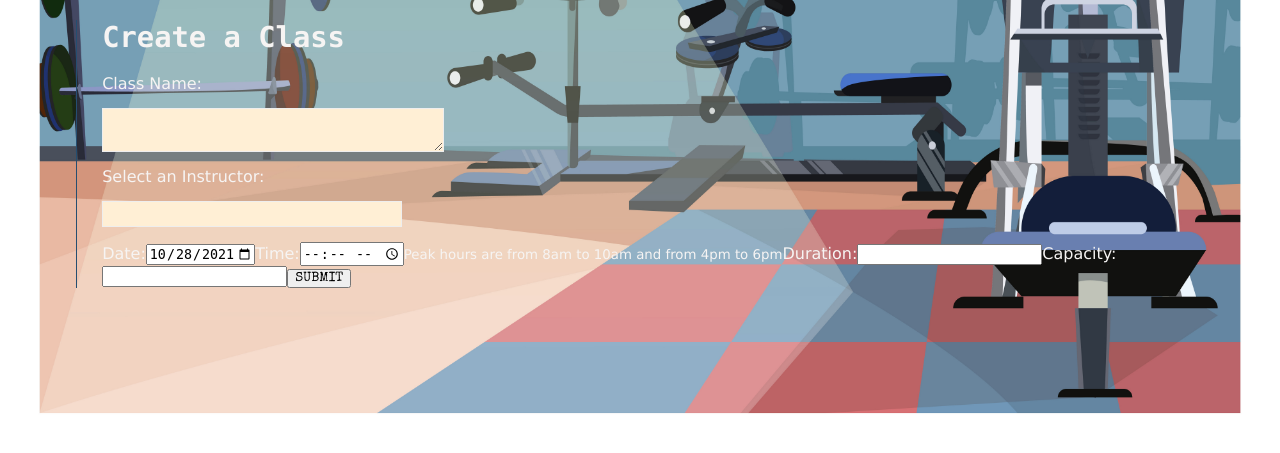
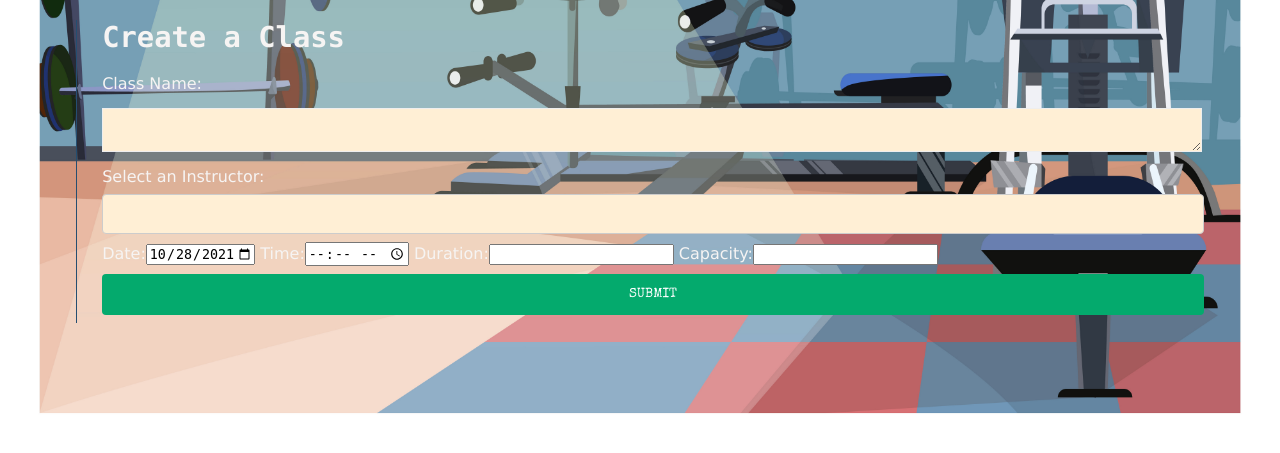
Before and after one commit to KieranShek/CodeGym_Flask_Full_Stack_Web_App, a Flask app: page /gym_classes/new in a window 1280 px wide. Shown: the part 319-772 px from the top of the page. Run offline with Flask 2, Linux system fonts and the light colour scheme; data that the repository does not hold is empty.

Commit message:
added spacing between input elements

```diff
--- a/static/css/forms.css
+++ b/static/css/forms.css
@@ -16,7 +16,7 @@ input[type="submit"] {
   }
 
   textarea {
-      width: 300px;
+      width: 96%;
       padding: 5px 35px 5px 5px;
       margin: 15px 0;
       font-size: 0.8em;
@@ -31,3 +31,15 @@ input[type="submit"] {
     outline-color: transparent;
     outline-style: none;
   }
+
+    /* Style the submit button */
+  input[type=submit] {
+    width: 100%;
+    background-color: #04AA6D;
+    color: white;
+    padding: 14px 20px;
+    margin: 8px 0;
+    border: none;
+    border-radius: 4px;
+    cursor: pointer;
+  }
--- a/static/css/style.css
+++ b/static/css/style.css
@@ -73,3 +73,31 @@ body {
     border-left: 1px solid #254E70;
     padding-left: 25px;
   }
+
+  /* Style inputs */
+  input[type=textarea], select {
+    width: 100%;
+    padding: 12px 20px;
+    margin: 8px 0;
+    display: inline-block;
+    border: 1px solid #ccc;
+    border-radius: 4px;
+    box-sizing: border-box;
+  }
+
+  /* Style the submit button */
+  /* input[type=submit] {
+    width: 100%;
+    background-color: #04AA6D;
+    color: white;
+    padding: 14px 20px;
+    margin: 8px 0;
+    border: none;
+    border-radius: 4px;
+    cursor: pointer;
+  } */
+
+  /* Add a background color to the submit button on mouse-over */
+  input[type=submit]:hover {
+    background-color: #45a049;
+  }
--- a/templates/gym_classes/new.html
+++ b/templates/gym_classes/new.html
@@ -4,7 +4,6 @@
 <h1>Create a Class</h1>
 
 <table>
-
 <form action="/gym_classes" method="post">
 
     <label for="class_name">Class Name:</label>
@@ -17,24 +16,22 @@
         {% endfor %}
       </select>
 
-    <label for="date">Date:</label>
+    <label for="date">              Date:</label>
     <input type="date" id="date" name="date"
            value="2021-10-28"
            min="2021-010-028" max="2022-10-28">
-
-    <label for="time">Time:</label>
+    <label for="time">              Time:</label>
     <input type="time" id="time" name="time"
           min="00:00" max="23:59" required>
-      <small>Peak hours are from 8am to 10am and from 4pm to 6pm</small>
 
-    <label for="duration">Duration:</label>
+
+    <label for="duration">                Duration:</label>
     <input type="number" id="duration" name="duration">
-    <label for="capacity">Capacity:</label>
+    <label for="capacity">              Capacity:</label>
     <input type="number" id="capacity" name="capacity">
 
   <input gym_class="btn btn--action" type='submit' value="submit">
 </form>
-
 </table>
 
 {% endblock %}
```
Also changed, not shown: run_tests.py (+4 -4 lines), templates/gym_classes/edit.html (+9 -10 lines), tests/booking_test.py (+1 -1 lines), tests/gym_class_test.py (+1 -1 lines), tests/staff_member_test.py (+1 -1 lines).
